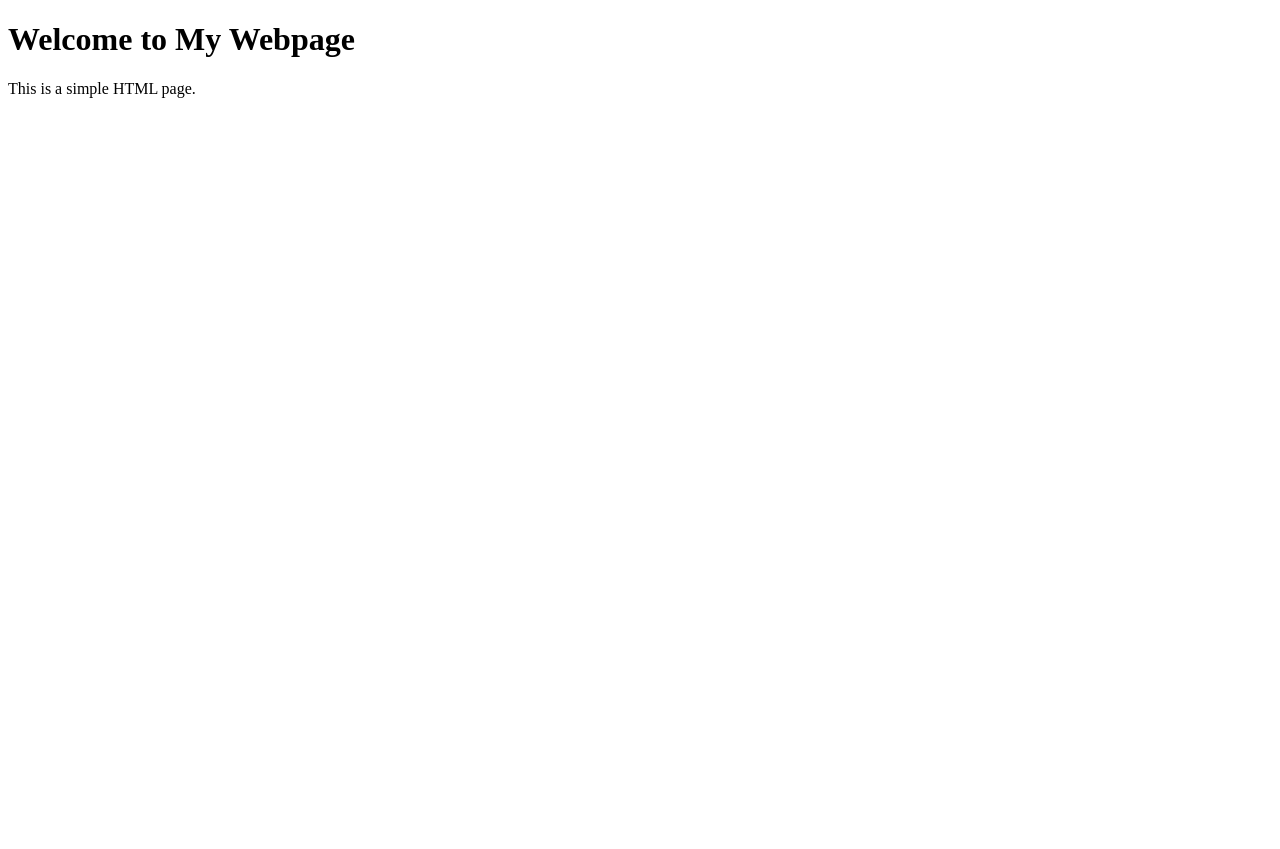
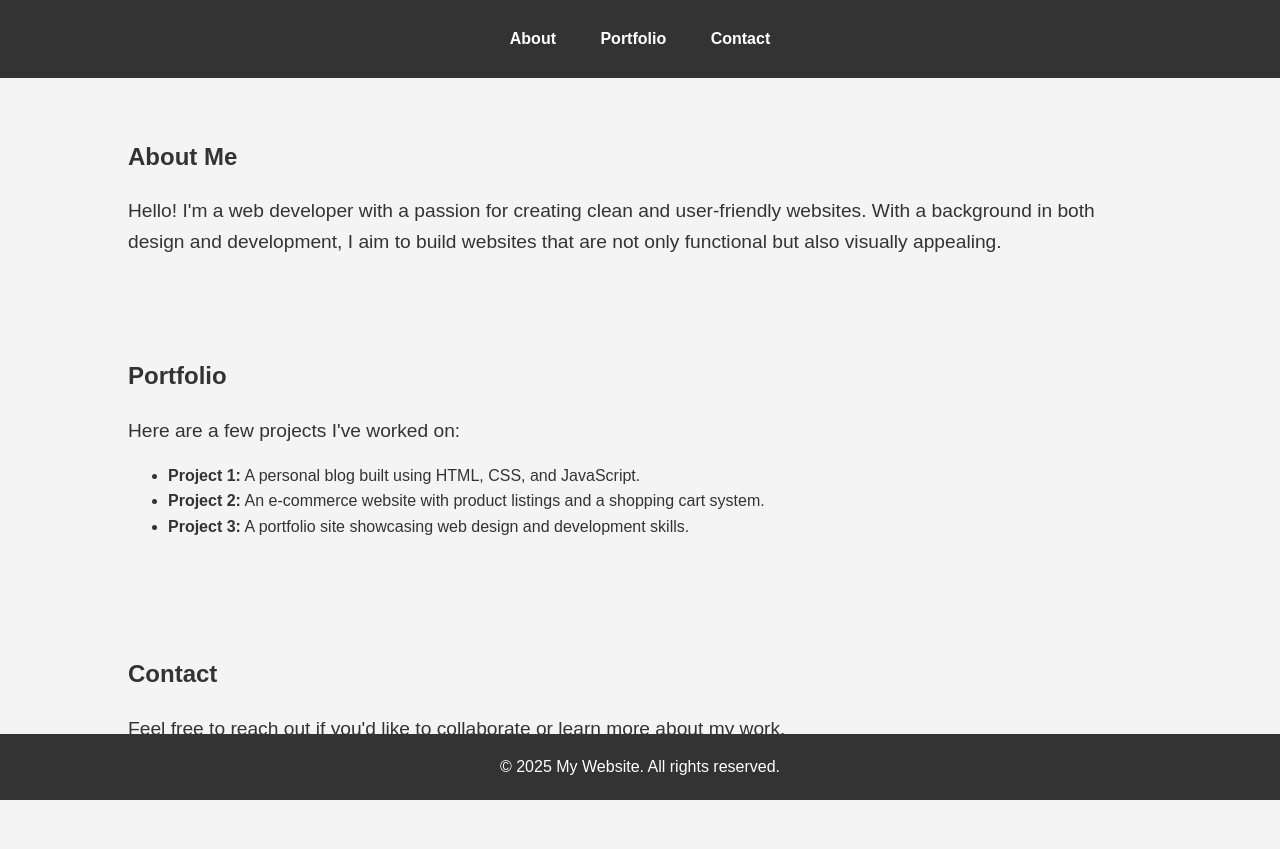
Before and after one commit to Acedello/Acedello.github.io, a plain HTML site: page Index.html in a window 1280 px wide. Before the commit the page ends 800 px from the top, so only its background shows below. Drawn offline with Linux system fonts and the light colour scheme.

Commit message:
Add files via upload

```diff
--- a/Index.html
+++ b/Index.html
@@ -1,12 +1,128 @@
 <!DOCTYPE html>
 <html lang="en">
 <head>
-    <meta charset="UTF-8">
-    <meta name="viewport" content="width=device-width, initial-scale=1.0">
-    <title>Welcome To my Page</title>
+  <meta charset="UTF-8">
+  <meta name="viewport" content="width=device-width, initial-scale=1.0">
+  <title>My Website</title>
+  <style>
+    /* Reset some default browser styles */
+    body, h1, h2, p {
+      margin: 0;
+      padding: 0;
+    }
+
+    /* Body and container styling */
+    body {
+      font-family: Arial, sans-serif;
+      line-height: 1.6;
+      background-color: #f4f4f4;
+      color: #333;
+    }
+
+    .container {
+      width: 80%;
+      margin: 0 auto;
+    }
+
+    /* Navigation styling */
+    nav {
+      background-color: #333;
+      color: white;
+      padding: 10px 0;
+    }
+
+    nav ul {
+      list-style: none;
+      padding: 0;
+      text-align: center;
+    }
+
+    nav ul li {
+      display: inline;
+      margin: 0 20px;
+    }
+
+    nav ul li a {
+      color: white;
+      text-decoration: none;
+      font-weight: bold;
+    }
+
+    /* Page sections */
+    section {
+      padding: 40px 0;
+      margin: 20px 0;
+    }
+
+    section h2 {
+      margin-bottom: 20px;
+    }
+
+    section p {
+      font-size: 1.2em;
+      line-height: 1.6;
+    }
+
+    /* Footer styling */
+    footer {
+      background-color: #333;
+      color: white;
+      text-align: center;
+      padding: 20px 0;
+      position: fixed;
+      bottom: 0;
+      width: 100%;
+    }
+  </style>
 </head>
 <body>
-    <h1>Welcome to My Webpage</h1>
-    <p>This is a simple HTML page.</p>
+
+  <!-- Navigation bar -->
+  <nav>
+    <div class="container">
+      <ul>
+        <li><a href="Pages/about.html">About</a></li>
+        <li><a href="Pages/portfolio.html">Portfolio</a></li>
+        <li><a href="Pages/contact.html">Contact</a></li>
+      </ul>
+    </div>
+  </nav>
+
+  <!-- About section -->
+  <section id="about">
+    <div class="container">
+      <h2>About Me</h2>
+      <p>Hello! I'm a web developer with a passion for creating clean and user-friendly websites. With a background in both design and development, I aim to build websites that are not only functional but also visually appealing.</p>
+    </div>
+  </section>
+
+  <!-- Portfolio section -->
+  <section id="portfolio">
+    <div class="container">
+      <h2>Portfolio</h2>
+      <p>Here are a few projects I've worked on:</p>
+      <ul>
+        <li><strong>Project 1:</strong> A personal blog built using HTML, CSS, and JavaScript.</li>
+        <li><strong>Project 2:</strong> An e-commerce website with product listings and a shopping cart system.</li>
+        <li><strong>Project 3:</strong> A portfolio site showcasing web design and development skills.</li>
+      </ul>
+    </div>
+  </section>
+
+  <!-- Contact section -->
+  <section id="contact">
+    <div class="container">
+      <h2>Contact</h2>
+      <p>Feel free to reach out if you'd like to collaborate or learn more about my work.</p>
+      <p>Email: example@example.com</p>
+      <p>Phone: 123-456-7890</p>
+    </div>
+  </section>
+
+  <!-- Footer -->
+  <footer>
+    <p>&copy; 2025 My Website. All rights reserved.</p>
+  </footer>
+
 </body>
 </html>
```
Also changed, not shown: about.html (added, +105 -0 lines), portfolio.html (added, +148 -0 lines).
